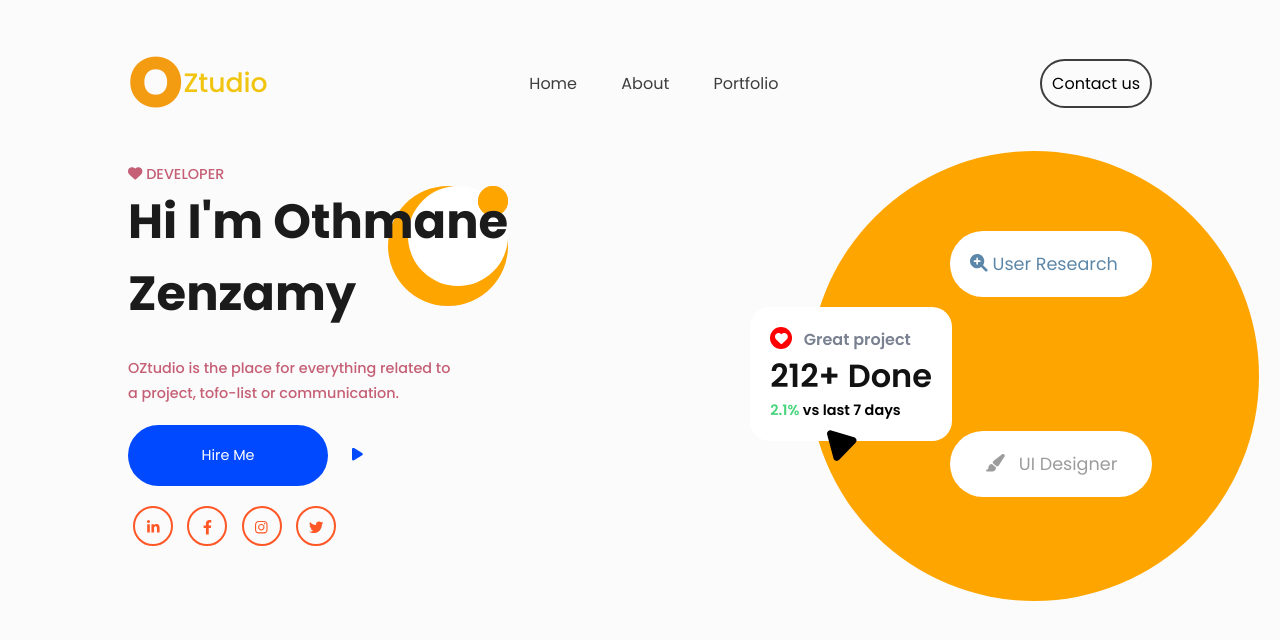
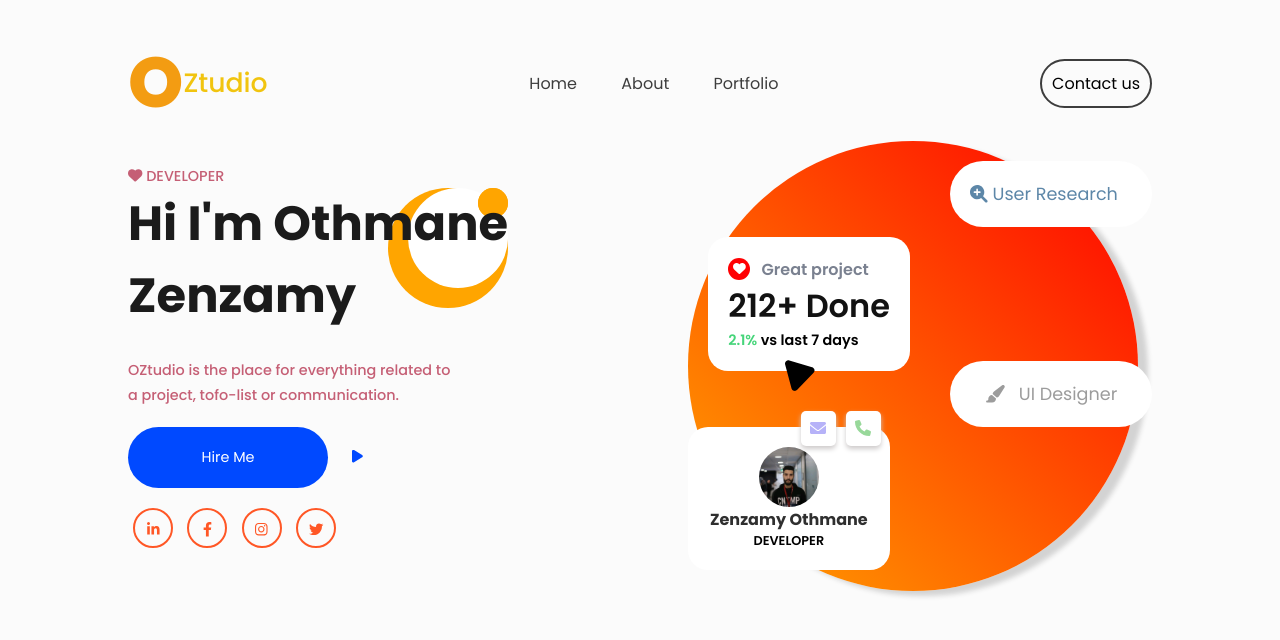
Before and after one commit to Ozenzamy-Spark/Portfolio, a plain HTML site: page index.html in a window 1280 px wide. Drawn offline with Linux system fonts and the light colour scheme.

Commit message:
ADDING SOME EXTRAT STUFF TO THE LAYOUT

```diff
--- a/assets/css/style.css
+++ b/assets/css/style.css
@@ -189,7 +189,7 @@ button {
     border-radius: 20px;
     position: relative;
     top: 10px;
-    left: -200px;
+    left: -120%;
     z-index: 1;
 }
 
@@ -250,14 +250,82 @@ button {
     text-align: center;
 }
 
+.card {
+    position: relative;
+    left: -130%;
+    z-index: 1;
+    background-color: white;
+    padding: 20px;
+    border: none;
+    border-radius: 20px;
+    display: flex;
+    justify-content: space-around;
+    align-items: center;
+    flex-direction: column;
+}
+
+.card-avatar {
+    width: 60px;
+    height: 60px;
+    background-image: url("../img/me.jpg");
+    background-repeat: no-repeat;
+    background-position: center;
+    background-size: cover;
+    border: none;
+    border-radius: 50%;
+}
+
+.card-info > h3 {
+    font-size: 1em;
+    font-weight: 700;
+    color: #2f2f2f;
+}
+
+.card-info > h4 {
+    font-size: 0.8em;
+    font-weight: 600;
+    text-align: center;
+}
+
+.card > .info {
+    position: absolute;
+    display: flex;
+    justify-content: space-between;
+    align-items: center;
+    top: -15%;
+    right: 2%;
+}
+
+.card > .info > div {
+    margin: 5px;
+    border: none;
+    background-color: white;
+    width: 35px;
+    height: 35px;
+    border-radius: 5px;
+    box-shadow: 0px 3px 5px rgb(206, 203, 203);
+    display: flex;
+    justify-content: center;
+    align-items: center;
+}
+
+.card > .info > .phone {
+    color: #98d89a;
+}
+
+.card > .info > .email {
+    color: #b6b2f8;
+}
+
 .right > .shape {
     width: 450px;
-    background-color: #ffa500;
+    background-image: linear-gradient(to right top, #ffa600, red);
     height: 450px;
     border: none;
     border-radius: 50%;
     position: absolute;
-    top: -30%;
-    left: -70%;
+    top: -5%;
+    left: -130%;
     z-index: 0;
+    box-shadow: 10px 5px 5px lightgrey;
 }
--- a/index.html
+++ b/index.html
@@ -56,8 +56,18 @@
             <div class="ui-design">
                 <i class="fas fa-paint-brush"></i> &nbsp; UI Designer
             </div>
+            <div class="card">
+                <div class="info">
+                    <div class="email"><i class="fa-solid fa-envelope"></i></div>
+                    <div class="phone"><i class="fa-solid fa-phone"></i></div>
+                </div>
+                <div class="card-avatar"></div>
+                <div class="card-info">
+                    <h3>Zenzamy Othmane</h3>
+                    <h4>DEVELOPER</h4>
+                </div>
+            </div>
             <div class="shape">
-                <div></div>
             </div>
         </div>
     </div>
```
Also changed, not shown: assets/img/me.jpg (added).
